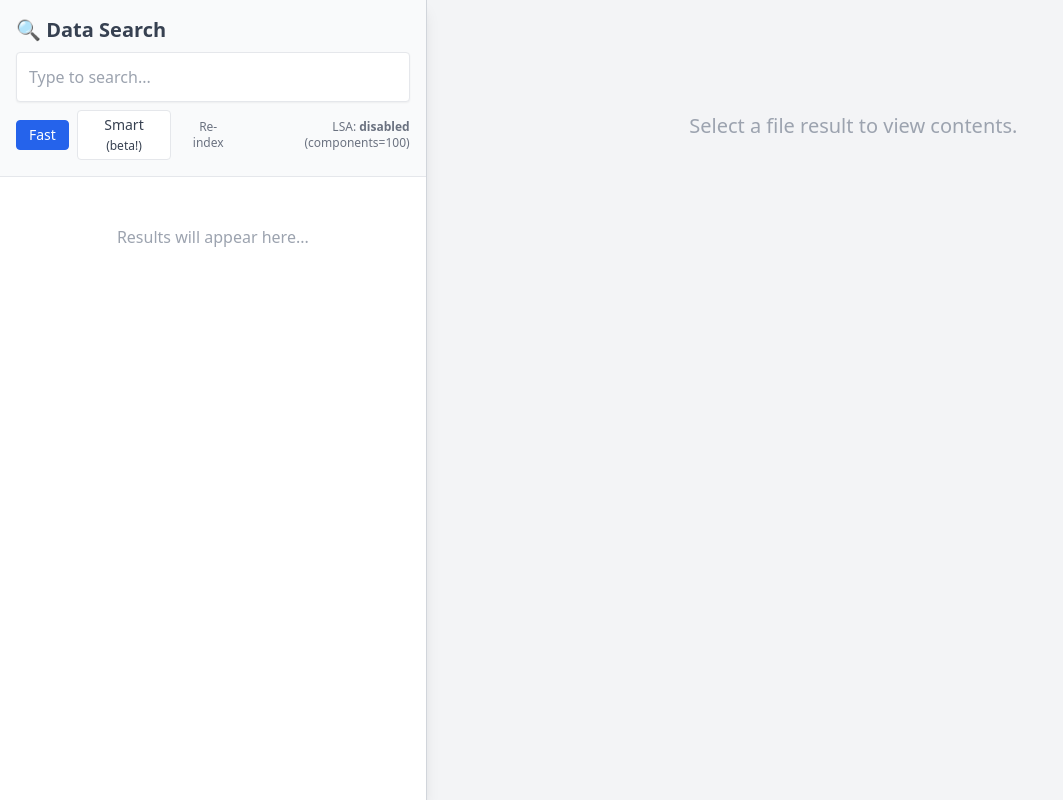
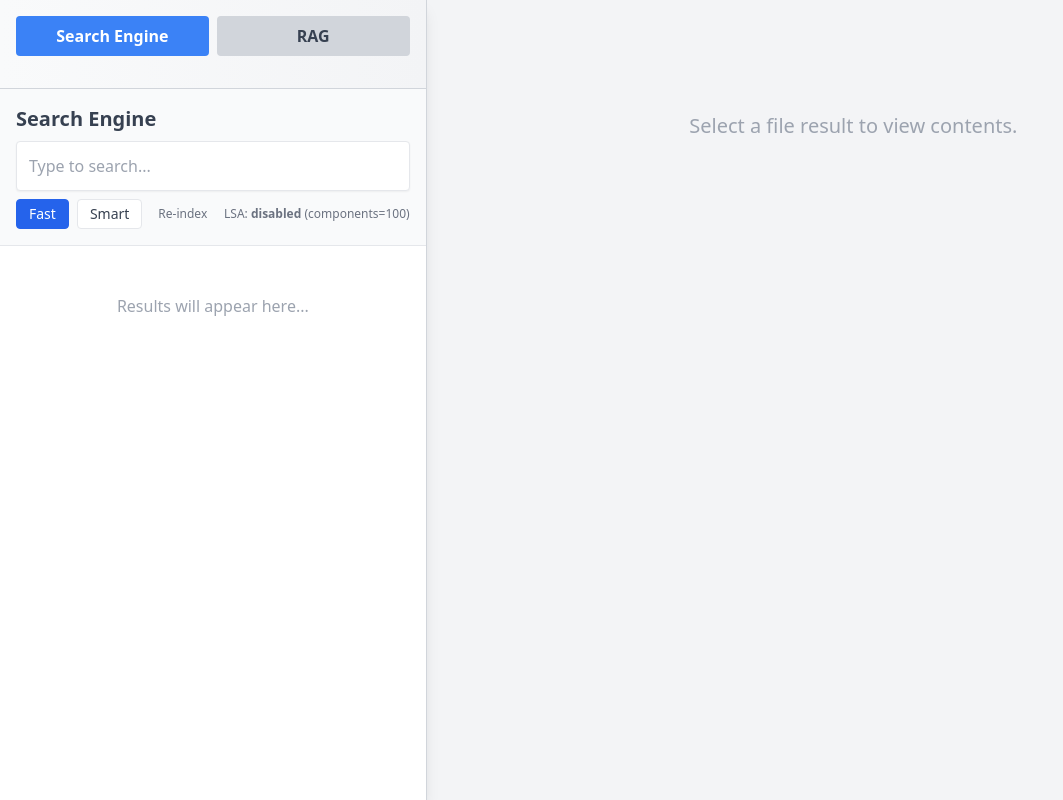
Before and after one commit to xedneuron/file-search-engine, a Flask app: page / in a window 1280 px wide. Shown: the whole page, without its empty margins (0-1063 px from the left). Run offline with Flask 3, Linux system fonts and the light colour scheme; some libraries are stand-ins or nearby versions.

Commit message:
Basic Non-functional RAG UI Addenda

```diff
--- a/app.py
+++ b/app.py
@@ -28,6 +28,19 @@ search_engine.index_files()
 def index():
     # Provide current mode to the template so the UI can reflect it
     return render_template('index.html', current_mode=search_engine.use_lsa, components=search_engine.n_components)
+
+@app.route('/mode/data-search')
+def mode_data_search():
+    return render_template('_data_search.html')
+
+@app.route('/mode/rag')
+def mode_rag():
+    return render_template('_rag.html')
+
+@app.route('/rag-search', methods=['POST'])
+def rag_search():
+    # Your RAG search implementation here
+    pass
 
 @app.route('/reindex', methods=['POST'])
 def reindex():
--- /dev/null
+++ b/templates/_data_search.html
@@ -0,0 +1,23 @@
+<div class="p-4 border-b border-gray-200 bg-gray-50">
+    <h1 class="text-xl font-bold text-gray-700 mb-2">Search Engine</h1>
+    <input type="text"
+           name="query"
+           class="w-full p-3 border rounded shadow-sm focus:outline-none focus:ring-2 focus:ring-blue-400"
+           placeholder="Type to search..."
+           hx-post="/search"
+           hx-trigger="keyup changed delay:300ms, search"
+           hx-target="#search-results"
+           autocomplete="off">
+    <div class="mt-2 text-right">
+        {% include '_mode_controls.html' %}
+    </div>
+</div>
+
+<div id="loading-spinner" class="loading-indicator">
+    <div class="spinner"></div>
+    <p class="mt-3 text-sm font-medium">Searching...</p>
+</div>
+
+<div id="search-results" class="flex-1 overflow-y-auto p-2 space-y-2">
+    <div class="text-gray-400 text-center mt-10">Results will appear here...</div>
+</div>
--- a/templates/_mode_controls.html
+++ b/templates/_mode_controls.html
@@ -4,7 +4,7 @@
                 class="py-1 px-3 rounded text-sm border {% if not current_mode %}bg-blue-600 text-white border-blue-600{% else %}bg-white text-gray-700 border-gray-200{% endif %}">Fast</button>
 
         <button hx-post="/reindex" hx-vals='{"use_lsa": "1"}' hx-target="#mode-controls" hx-swap="outerHTML"
-                class="py-1 px-3 rounded text-sm border {% if current_mode %}bg-blue-600 text-white border-blue-600{% else %}bg-white text-gray-700 border-gray-200{% endif %}">Smart <span class="text-xs font-normal">(beta!)</span></button>
+                class="py-1 px-3 rounded text-sm border {% if current_mode %}bg-blue-600 text-white border-blue-600{% else %}bg-white text-gray-700 border-gray-200{% endif %}">Smart</button>
 
         <button hx-post="/reindex" hx-target="#mode-controls" hx-swap="outerHTML" hx-vals='{"use_lsa": "1", "n_components": {{ components }}}'
                 class="py-1 px-2 ml-3 text-xs text-gray-500 hover:underline">Re-index</button>
--- a/templates/index.html
+++ b/templates/index.html
@@ -42,30 +42,27 @@
 
     <div class="flex h-full">
         <div class="w-1/3 flex flex-col border-r border-gray-300 bg-white shadow-lg z-10">
-            <div class="p-4 border-b border-gray-200 bg-gray-50">
-                <h1 class="text-xl font-bold text-gray-700 mb-2">🔍 Data Search</h1>
-                <input type="text"
-                       name="query"
-                       class="w-full p-3 border rounded shadow-sm focus:outline-none focus:ring-2 focus:ring-blue-400"
-                       placeholder="Type to search..."
-                       hx-post="/search"
-                       hx-trigger="keyup changed delay:300ms, search"
-                       hx-target="#search-results"
-                       hx-on:htmx:xhr:loadstart="document.getElementById('loading-spinner').classList.add('active')"
-                       hx-on:htmx:xhr:loadend="document.getElementById('loading-spinner').classList.remove('active')"
-                       autocomplete="off">
-                <div class="mt-2 text-right">
-                    {% include '_mode_controls.html' %}
+            <!-- Mode Toggle -->
+            <div class="p-4 border-b border-gray-300 bg-gradient-to-r from-gray-50 to-gray-100">
+                <div class="flex gap-2 mb-4">
+                    <button class="flex-1 px-4 py-2 bg-blue-500 text-white rounded font-semibold hover:bg-blue-600 transition"
+                            hx-get="/mode/data-search"
+                            hx-target="#search-container"
+                            hx-swap="innerHTML">
+                        Search Engine
+                    </button>
+                    <button class="flex-1 px-4 py-2 bg-gray-300 text-gray-700 rounded font-semibold hover:bg-gray-400 transition"
+                            hx-get="/mode/rag"
+                            hx-target="#search-container"
+                            hx-swap="innerHTML">
+                        RAG
+                    </button>
                 </div>
             </div>
 
-            <div id="loading-spinner" class="loading-indicator">
-                <div class="spinner"></div>
-                <p class="mt-3 text-sm font-medium">Searching...</p>
-            </div>
-
-            <div id="search-results" class="flex-1 overflow-y-auto p-2 space-y-2">
-                <div class="text-gray-400 text-center mt-10">Results will appear here...</div>
+            <!-- Dynamic Content Container -->
+            <div id="search-container">
+                {% include '_data_search.html' %}
             </div>
         </div>
 
```
Also changed, not shown: templates/_rag.html (added, +23 -0 lines).
